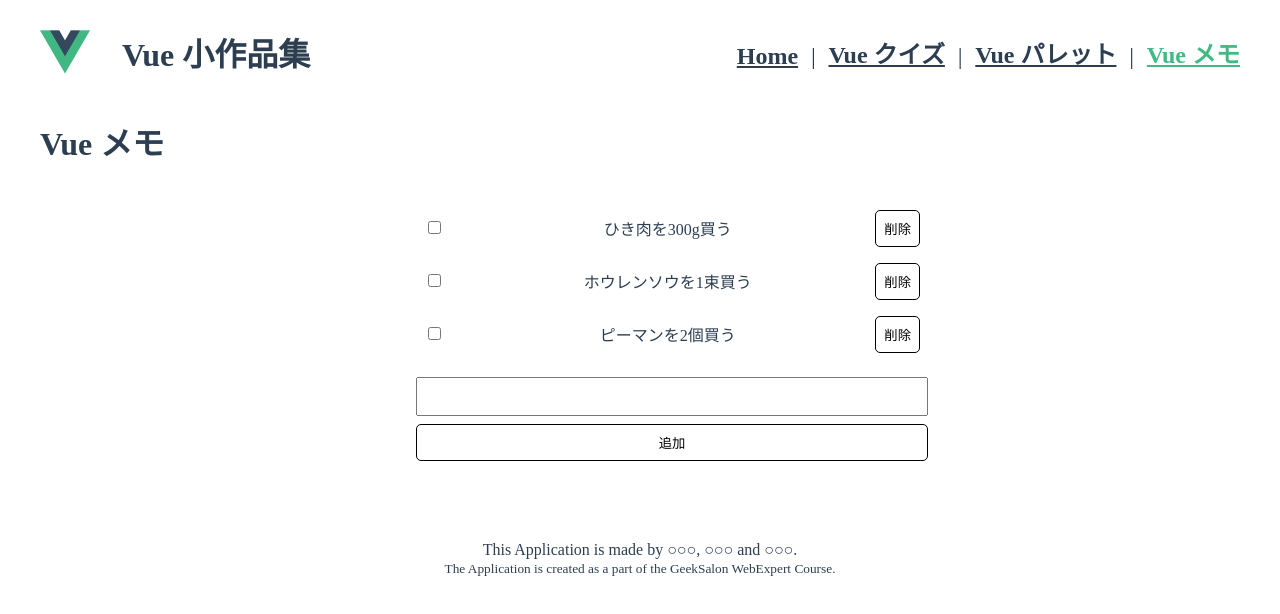
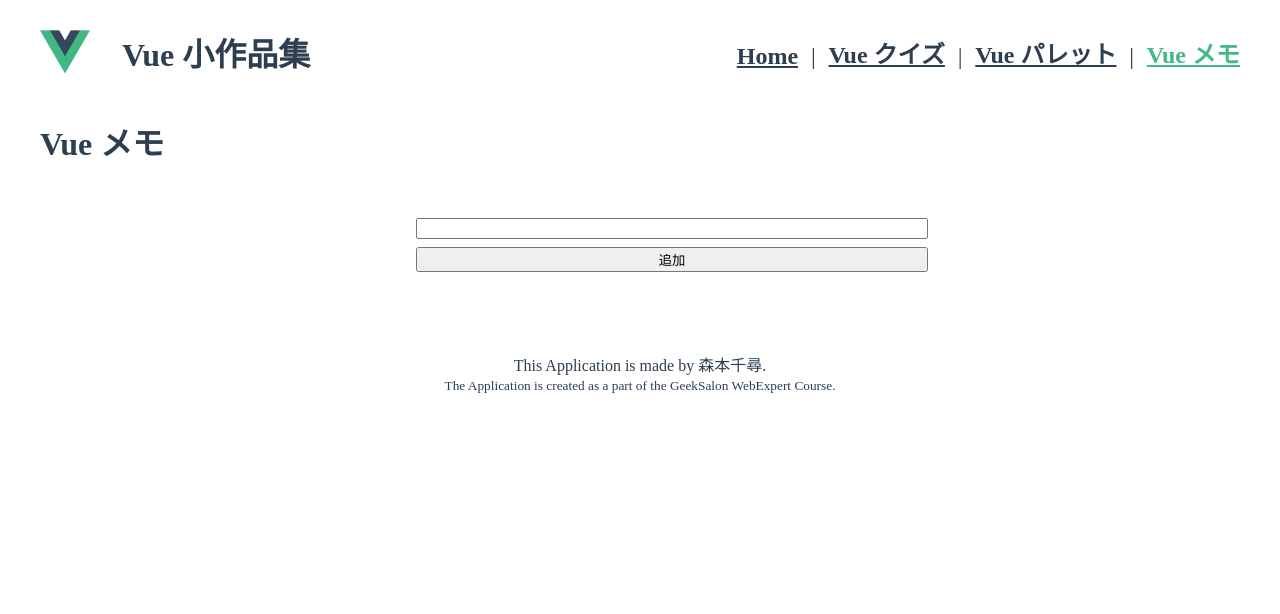
Before and after one commit to webex15-team-9/demo-team-app, a Vue app: page /memo in a window 1280 px wide. Shown: the top 614 px of the page. Built offline with nearby package versions, Linux system fonts and the light colour scheme.

Commit message:
骨組みを作成

```diff
--- a/src/components/Footer.vue
+++ b/src/components/Footer.vue
@@ -2,7 +2,7 @@
   <footer class="footer">
     <div>
       This Application is made by
-      <span class="names">○○○, ○○○ and ○○○</span>.
+      <span class="names">森本千尋</span>.
     </div>
     <small
       >The Application is created as a part of the GeekSalon WebExpert
--- a/src/views/MemoApp.vue
+++ b/src/views/MemoApp.vue
@@ -1,38 +1,40 @@
 <template>
   <h1>Vue メモ</h1>
   <div class="memo-list">
-    <ul class="memo-list__container">
-      <li class="memo">
-        <div class="memo__checkbox">
-          <input type="checkbox" />
-        </div>
-        <div class="memo__text">ひき肉を300g買う</div>
-        <button class="memo__delete">削除</button>
-      </li>
-      <li class="memo">
-        <div class="memo__checkbox">
-          <input type="checkbox" />
-        </div>
-        <div class="memo__text">ホウレンソウを1束買う</div>
-        <button class="memo__delete">削除</button>
-      </li>
-      <li class="memo">
-        <div class="memo__checkbox">
-          <input type="checkbox" />
-        </div>
-        <div class="memo__text">ピーマンを2個買う</div>
-        <button class="memo__delete">削除</button>
+    <ul class="memo-list_container">
+      <li v-for="(memo, index) in memos" v-bind:key="index" class="memo">
+        <div class="memo_text">{{ memo.content }}</div>
+        <button class="memo_delete" v-on:click="deleteMemo(index)">削除</button>
       </li>
     </ul>
     <div class="add-memo-field">
-      <input class="add-memo-field__input" type="text" />
-      <button class="add-memo-field__button">追加</button>
+      <input type="text" v-model="inputMemo" />
+      <button class="add-memo-field_button" v-on:click="addMemo">追加</button>
     </div>
   </div>
 </template>
 
 <script>
-export default {}
+export default {
+  data() {
+    return {
+      inputMemo: "",
+      memos: [],
+    }
+  },
+  methods: {
+    deleteMemo: function (index) {
+      this.memos.splice(index, 1)
+    },
+    addMemo: function () {
+      if (this.inputMemo !== "") {
+        const memo = { content: this.inputMemo }
+        this.memos.push(memo)
+        this.inputMemo = ""
+      }
+    },
+  },
+}
 </script>
 
 <style scoped>
```
